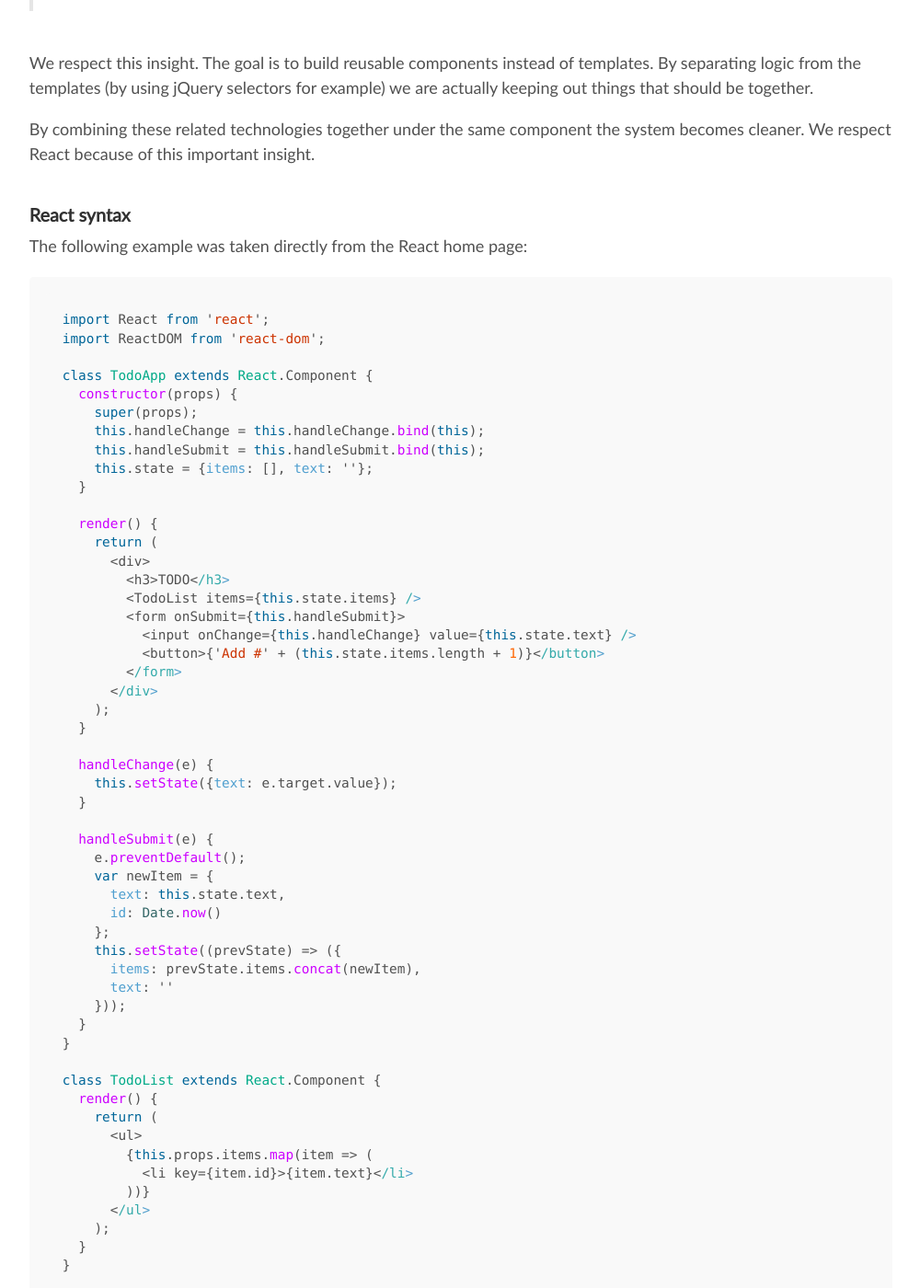
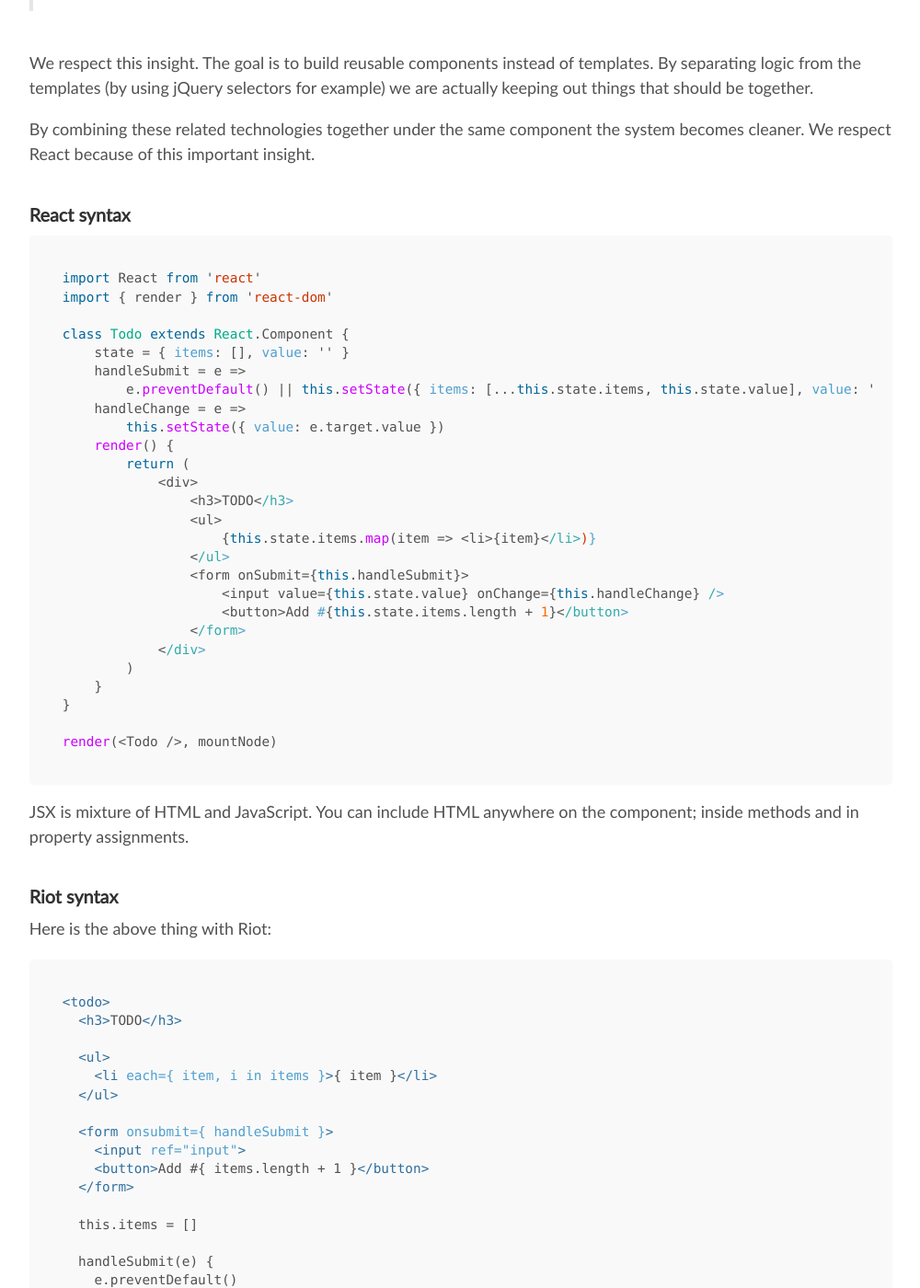
Before and after one commit to riot/riot.github.io, a Jekyll site: the page built from compare.md, in a window 1280 px wide and 1400 px high, scrolled down 447 px. Shown: the whole window at 92% size, without its empty margins (139-1139 px from the left). Built offline with Jekyll 4.4.1, drawn with Linux system fonts in a browser that asks for light colours; nearby versions of some CDN libraries; emoji names are drawn with the system emoji font; comment, search, counter and statistics services are not loaded.

Commit message:
Fairer React/Riot example

````diff
--- a/compare.md
+++ b/compare.md
@@ -19,64 +19,33 @@
 
 ### React syntax
 
-The following example was taken directly from the React home page:
+``` javascript
+import React from 'react'
+import { render } from 'react-dom'
 
-
-``` javascript
-import React from 'react';
-import ReactDOM from 'react-dom';
-
-class TodoApp extends React.Component {
-  constructor(props) {
-    super(props);
-    this.handleChange = this.handleChange.bind(this);
-    this.handleSubmit = this.handleSubmit.bind(this);
-    this.state = {items: [], text: ''};
-  }
-
-  render() {
-    return (
-      <div>
-        <h3>TODO</h3>
-        <TodoList items={this.state.items} />
-        <form onSubmit={this.handleSubmit}>
-          <input onChange={this.handleChange} value={this.state.text} />
-          <button>{'Add #' + (this.state.items.length + 1)}</button>
-        </form>
-      </div>
-    );
-  }
-
-  handleChange(e) {
-    this.setState({text: e.target.value});
-  }
-
-  handleSubmit(e) {
-    e.preventDefault();
-    var newItem = {
-      text: this.state.text,
-      id: Date.now()
-    };
-    this.setState((prevState) => ({
-      items: prevState.items.concat(newItem),
-      text: ''
-    }));
-  }
+class Todo extends React.Component {
+    state = { items: [], value: '' }
+    handleSubmit = e =>
+        e.preventDefault() || this.setState({ items: [...this.state.items, this.state.value], value: '' })
+    handleChange = e =>
+        this.setState({ value: e.target.value })
+    render() {
+        return (
+            <div>
+                <h3>TODO</h3>
+                <ul>
+                    {this.state.items.map(item => <li>{item}</li>)}
+                </ul>
+                <form onSubmit={this.handleSubmit}>
+                    <input value={this.state.value} onChange={this.handleChange} />
+                    <button>Add #{this.state.items.length + 1}</button>
+                </form>
+            </div>
+        )
+    }
 }
 
-class TodoList extends React.Component {
-  render() {
-    return (
-      <ul>
-        {this.props.items.map(item => (
-          <li key={item.id}>{item.text}</li>
-        ))}
-      </ul>
-    );
-  }
-}
-
-ReactDOM.render(<TodoApp />, mountNode);
+render(<Todo />, mountNode)
 ```
 
 JSX is mixture of HTML and JavaScript. You can include HTML anywhere on the component; inside methods and in property assignments.
````
